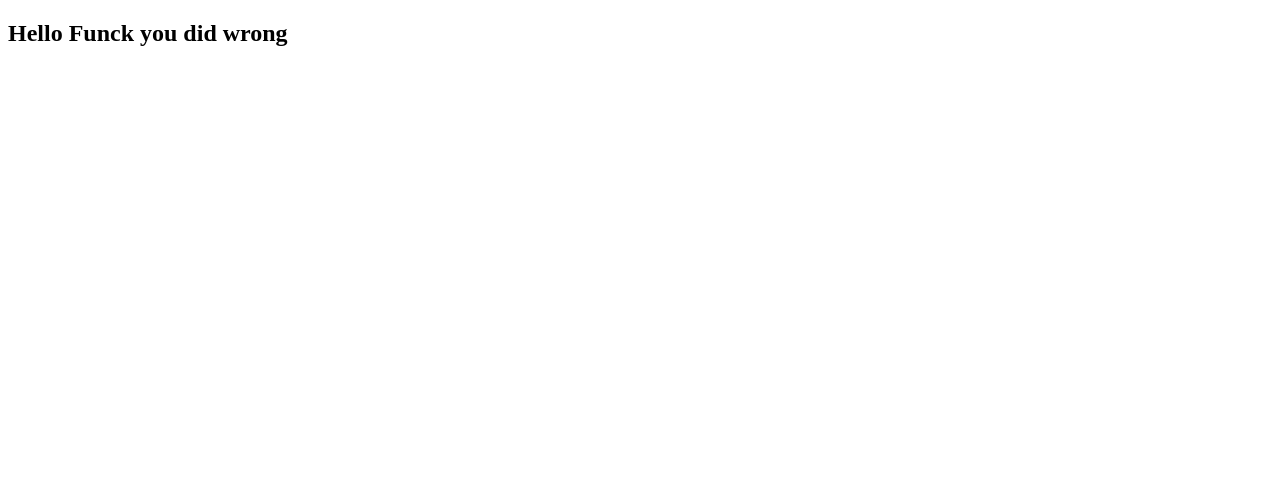
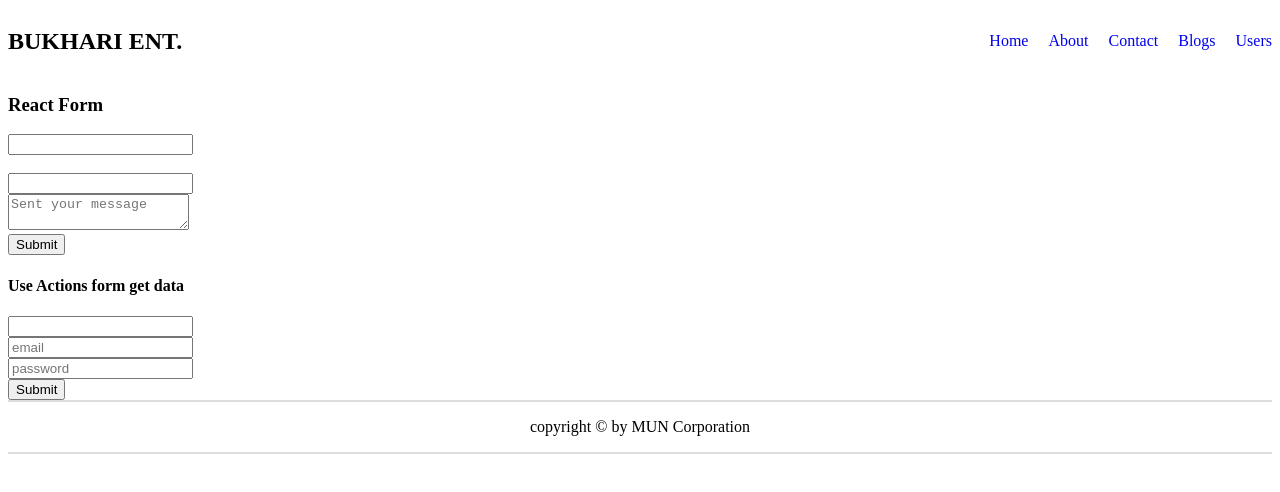
Before and after one commit to mayrajuddin/react-router-recap, a React (Vite) app: page /contact in a window 1280 px wide. Shown: the top 492 px of the page. Built offline with nearby package versions, Linux system fonts and the light colour scheme.

Commit message:
trying react form

```diff
--- a/src/Layout/Header.jsx
+++ b/src/Layout/Header.jsx
@@ -8,7 +8,7 @@ const Header = () => {
             <nav>
                 <NavLink to="/">Home</NavLink>
                 <NavLink to="/about">About</NavLink>
-                <NavLink to="/">Contact</NavLink>
+                <NavLink to="/contact">Contact</NavLink>
                 <NavLink to="/">Blogs</NavLink>
                 <NavLink to="/users">Users</NavLink>
             </nav>
--- /dev/null
+++ b/src/components/Form/Contact.jsx
@@ -0,0 +1,25 @@
+import React from 'react';
+import FromAction from './FromAction';
+
+const Contact = () => {
+    const handleForm = (e)=>{
+        e.preventDefault()
+        console.log(e.target.name.value);
+        console.log(e.target.email.value);
+    }
+    return (
+        <div>
+            <h3>React Form</h3>
+            <form onSubmit={handleForm}>
+                <input type="text" name='name' /><br /> <br />
+                <input type="email" name="email" id="" /> <br />
+                <textarea name="message" placeholder='Sent your message'></textarea> <br />
+                <button type="submit">Submit</button> <br />
+            </form>
+            <FromAction/>
+        </div>
+
+    );
+};
+
+export default Contact;
--- /dev/null
+++ b/src/components/Form/FromAction.jsx
@@ -0,0 +1,22 @@
+import React from 'react';
+
+const FromAction = () => {
+    const handleForm =(e)=>
+    {
+        e.preventDefault()
+        console.log('hello');
+    }
+    return (
+        <div>
+            <h4>Use Actions form get data</h4>
+            <form onSubmit={handleForm}>
+                <input type="text" name='name'/> <br />
+                <input type="email" name='email'placeholder='email' /> <br />
+                <input type="password" name='password' placeholder='password' required/> <br />
+                <button type="submit">Submit</button> <br />
+            </form>
+        </div>
+    );
+};
+
+export default FromAction;
--- a/src/main.jsx
+++ b/src/main.jsx
@@ -8,6 +8,7 @@ import Home from './Home.jsx';
 import About from './components/About.jsx';
 import Users from './components/Users.jsx';
 import UserInfo from './components/Users/UserInfo.jsx';
+import Contact from './components/Form/Contact.jsx';
 
 const router = createBrowserRouter([
   {
@@ -17,7 +18,8 @@ const router = createBrowserRouter([
       {index: true, Component: Home},
       {path: '/about', Component: About},
       {path: '/users', loader: ()=> fetch('https://jsonplaceholder.typicode.com/users'),Component: Users},
-      {path: '/users/:userId', Component: UserInfo, loader: ({params})=> fetch(`https://jsonplaceholder.typicode.com/users/${params.userId}`)}
+      {path: '/users/:userId', Component: UserInfo, loader: ({params})=> fetch(`https://jsonplaceholder.typicode.com/users/${params.userId}`)},
+      {path: '/contact', Component: Contact}
     ]
   },
   {
```
